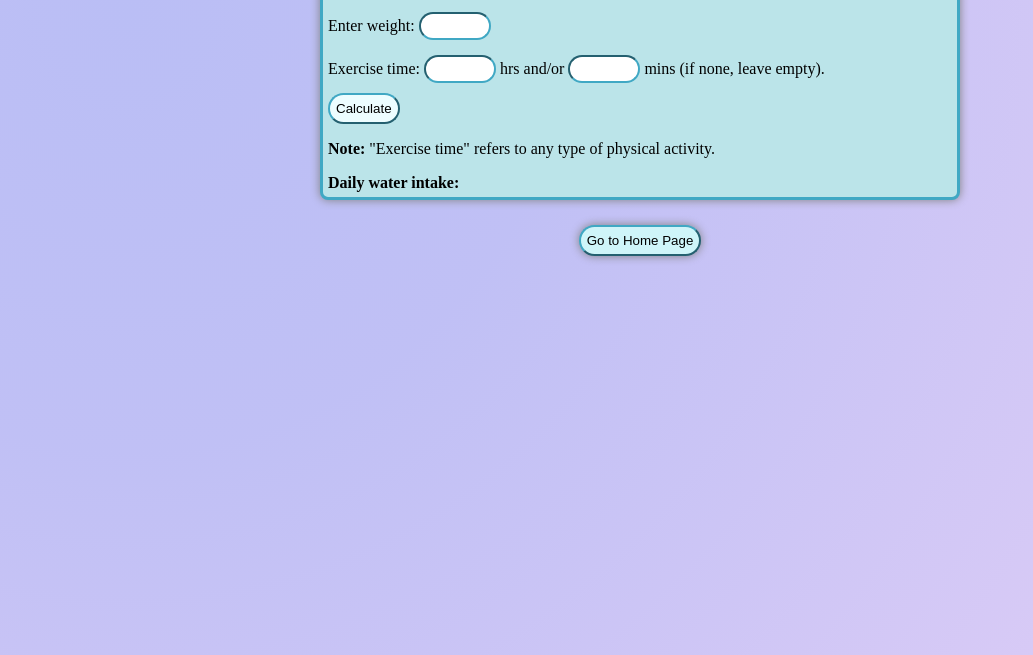
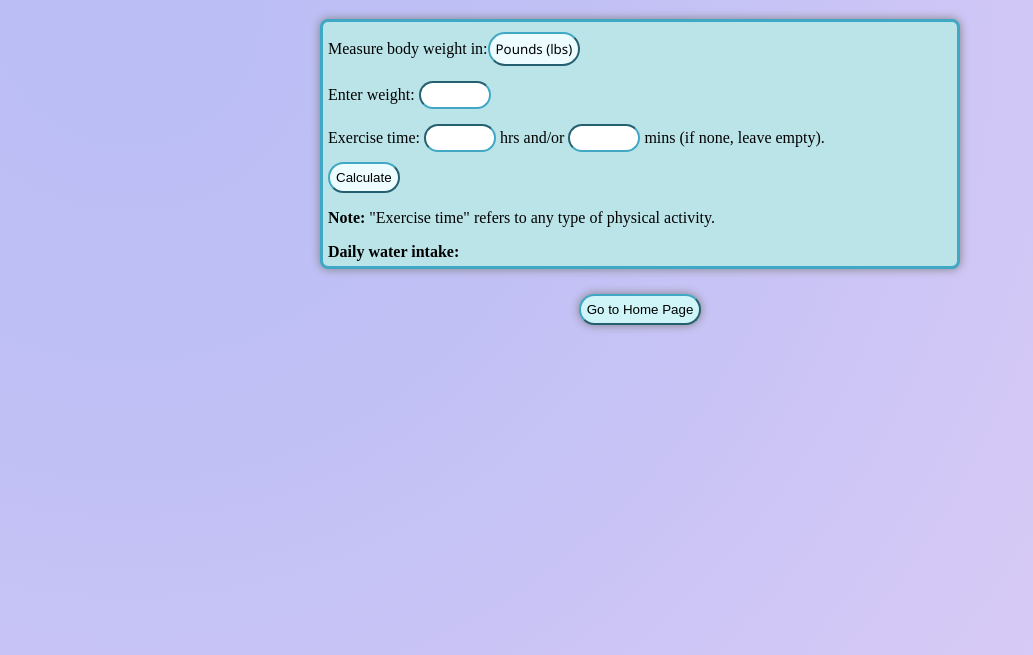
Before and after one commit to elyrrzz/foodcalculators, a plain HTML site: page indexWater.html in a window 1280 px wide. Shown: the part 145-800 px from the top of the page, without its empty margins (0-1033 px from the left). Drawn offline with Linux system fonts and the light colour scheme.

Commit message:
Update styleWater.css

```diff
--- a/styleWater.css
+++ b/styleWater.css
@@ -1 +1 @@
-.dropdown a,.dropdown:hover .options{display:block}.dropdown .options,.dropdown button,input{border-color:#40a8c4}.dropdown a,button,label{color:#000}.general,.home-button{filter:drop-shadow(0 0 5px grey)}.button-container,h1,input{text-align:center}.container{margin:0 auto;width:85%;max-width:80vh}.general{background:#bbe4e9;border-radius:8px;border:3px solid #40a8c4;padding:5px}.dropdown,.dropdown button,input{border-radius:20px}.dropdown{display:inline-block}.dropdown button{background:#edfdff;color:#000;border-width:2px;padding:6px;font-family:Segoe UI}.dropdown a:hover,.dropdown:hover button{display:block;background-color:#40a8c475}.dropdown a{text-decoration:none;padding:5px}.dropdown .options{display:none;position:absolute;background:#cff5f9}.exercise-time,.total-oz,.weight-input{margin-top:15px}input{height:16px;width:60px;padding:4px}.button-container{transition:.5s}.button-container:hover{transform:scale(1.3);z-index:2}.calculate-button{margin-top:10px;background:#edfdff}.home-button,button{padding:6px;width:0 auto;border-radius:20px;background:#cff5f9;border-color:#40a8c4}button{margin-top:5px}.home-button{margin-top:25px}h1{font-size:38px}body{background:radial-gradient(circle at 10% 20%,#babef5 0,#c0c0f5 33.1%,#dacbf6 90%);background-repeat:no-repeat;background-attachment:fixed}
+.dropdown a,.dropdown:hover .options{display:block}.dropdown .options,.dropdown button,input{border-color:#40a8c4}.dropdown a,button,label{color:#000}.general,.home-button{filter:drop-shadow(0 0 5px grey)}.button-container,h1,input{text-align:center}.container{margin:5vh auto 0;width:85%;max-width:80vh}.general{background:#bbe4e9;border-radius:8px;border:3px solid #40a8c4;padding:5px}.dropdown,.dropdown button,input{border-radius:20px}.dropdown{display:inline-block}.dropdown button{background:#edfdff;color:#000;border-width:2px;padding:6px;font-family:Segoe UI}.dropdown a:hover,.dropdown:hover button{display:block;background-color:#40a8c475}.dropdown a{text-decoration:none;padding:5px}.dropdown .options{display:none;position:absolute;background:#cff5f9}.exercise-time,.total-oz,.weight-input{margin-top:15px}input{height:16px;width:60px;padding:4px}.button-container{transition:.5s}.button-container:hover{transform:scale(1.3);z-index:2}.calculate-button{margin-top:10px;background:#edfdff}.home-button,button{padding:6px;width:0 auto;border-radius:20px;background:#cff5f9;border-color:#40a8c4}button{margin-top:5px}.home-button{margin-top:25px}h1{font-size:38px;margin-top:10vh}body{background:radial-gradient(circle at 10% 20%,#babef5 0,#c0c0f5 33.1%,#dacbf6 90%);background-repeat:no-repeat;background-attachment:fixed}
```
